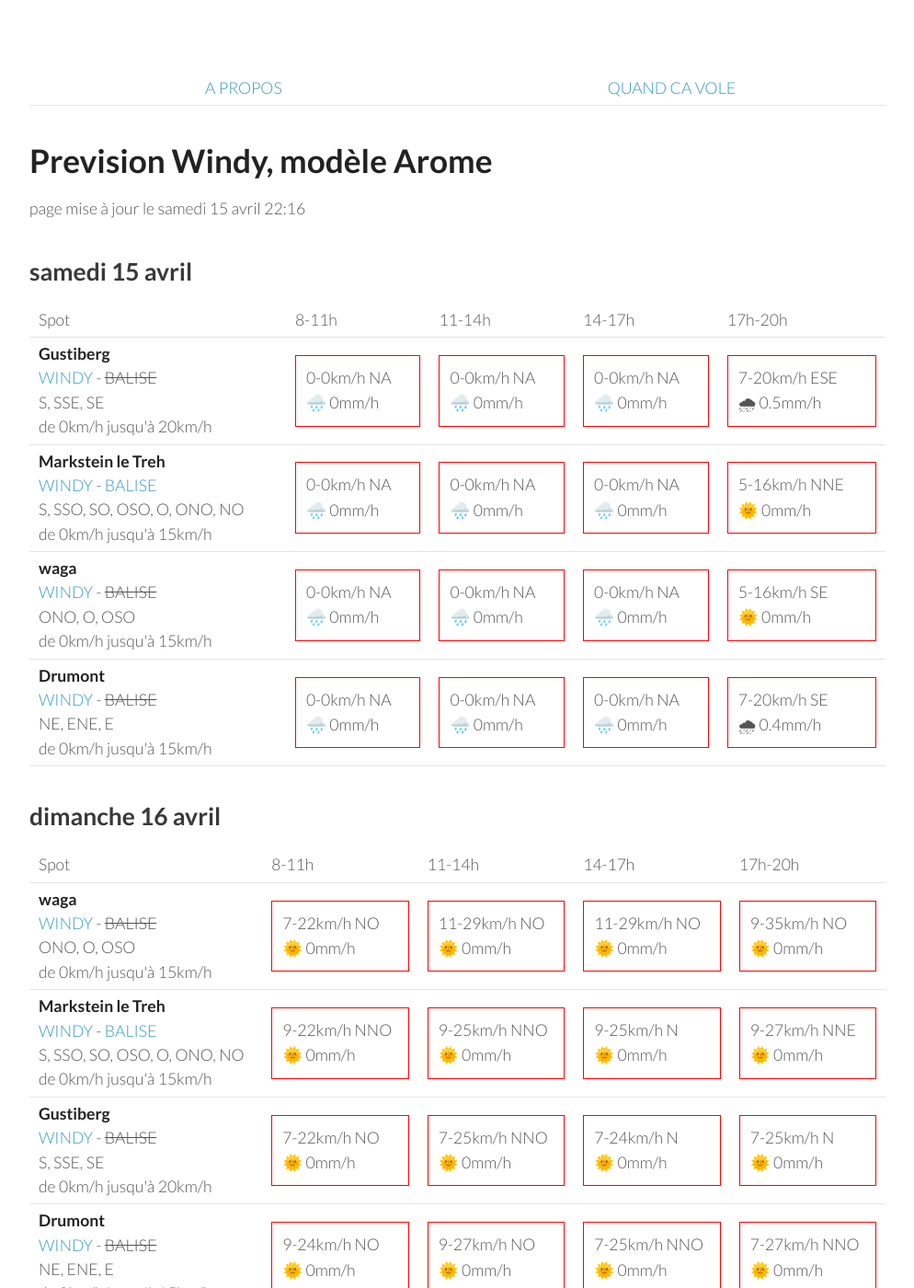
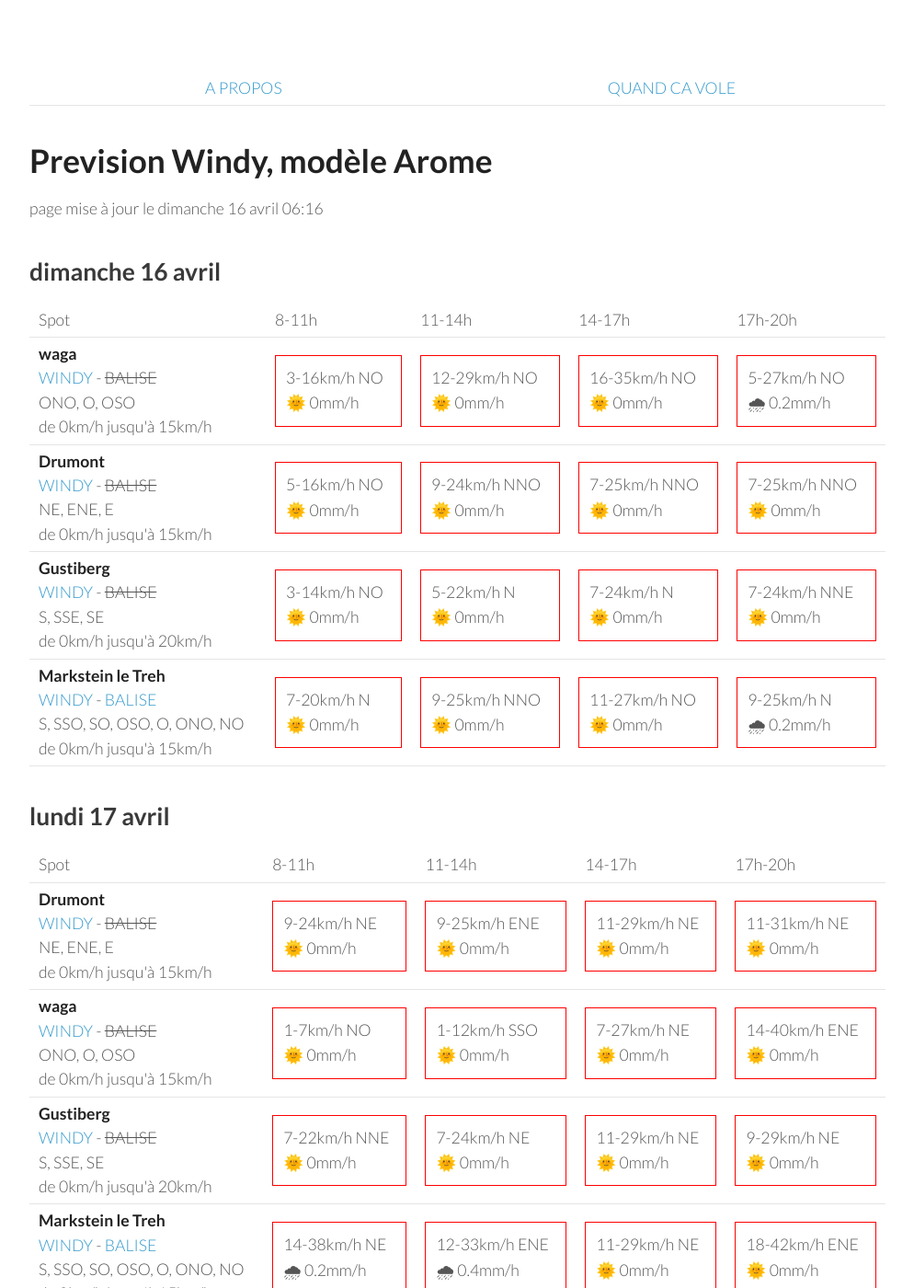
Before and after one commit to parapente-dans-le-nord/parapente-dans-le-nord.github.io, a Jekyll site: the page built from vosges.markdown, in a window 1280 px wide and 1400 px high. Shown: the whole window at 92% size, without its empty margins (26-1020 px from the left). Built offline with Jekyll 4.4.1, drawn with Linux system fonts in a browser that asks for light colours; some of the changed text lies outside the part shown.

Commit message:
update index.markdown

```diff
--- a/vosges.markdown
+++ b/vosges.markdown
@@ -7,60 +7,8 @@ title:  "Tous les spots"
 {: .links}
 
 # Prevision Windy, modèle Arome
-page mise à jour le samedi 15 avril 22:16
+page mise à jour le dimanche 16 avril 06:16
 
-## samedi 15 avril
-
-{::nomarkdown}
-<table>
-  <tbody>
-    <tr>
-      <td>Spot</td>
-      <td>8-11h</td>
-      <td>11-14h</td>
-      <td>14-17h</td>
-      <td>17h-20h</td>
-    </tr>
-<tr>
-        <td><strong>Gustiberg</strong><br><a href="https://windy.com/47.894/6.934?47.891,6.934,15,m:eYYagmI">WINDY</a> - <span class="no-balise"> BALISE </span><br> <span class="vent-favorable">S, SSE, SE</span><br><span class="force-vent">de 0km/h jusqu'à 20km/h</span> </td>
-
-            <td><div class="not-flyable"><p>0-0km/h NA</p><p>🌧️ 0mm/h</p></div></td>
-            <td><div class="not-flyable"><p>0-0km/h NA</p><p>🌧️ 0mm/h</p></div></td>
-            <td><div class="not-flyable"><p>0-0km/h NA</p><p>🌧️ 0mm/h</p></div></td>
-            <td><div class="not-flyable"><p>7-20km/h ESE</p><p>🌧 0.5mm/h</p></div></td>
-
-    </tr>
-<tr>
-        <td><strong>Markstein le Treh</strong><br><a href="https://windy.com/47.926/7.012?47.505,7.012,8,m:eY1agmQ">WINDY</a> - <span class=""><a href="http://www.balisemeteo.com/balise.php?idBalise=136">BALISE</a> </span><br> <span class="vent-favorable">S, SSO, SO, OSO, O, ONO, NO</span><br><span class="force-vent">de 0km/h jusqu'à 15km/h</span> </td>
-
-            <td><div class="not-flyable"><p>0-0km/h NA</p><p>🌧️ 0mm/h</p></div></td>
-            <td><div class="not-flyable"><p>0-0km/h NA</p><p>🌧️ 0mm/h</p></div></td>
-            <td><div class="not-flyable"><p>0-0km/h NA</p><p>🌧️ 0mm/h</p></div></td>
-            <td><div class="not-flyable"><p>5-16km/h NNE</p><p>🌞 0mm/h</p></div></td>
-
-    </tr>
-<tr>
-        <td><strong>waga</strong><br><a href="https://windy.com/47.903/6.996?47.900,6.983,15">WINDY</a> - <span class="no-balise"> BALISE </span><br> <span class="vent-favorable">ONO, O, OSO</span><br><span class="force-vent">de 0km/h jusqu'à 15km/h</span> </td>
-
-            <td><div class="not-flyable"><p>0-0km/h NA</p><p>🌧️ 0mm/h</p></div></td>
-            <td><div class="not-flyable"><p>0-0km/h NA</p><p>🌧️ 0mm/h</p></div></td>
-            <td><div class="not-flyable"><p>0-0km/h NA</p><p>🌧️ 0mm/h</p></div></td>
-            <td><div class="not-flyable"><p>5-16km/h SE</p><p>🌞 0mm/h</p></div></td>
-
-    </tr>
-<tr>
-        <td><strong>Drumont</strong><br><a href="https://windy.com/47.898/6.919?47.687,6.919,9,m:eYYagmG">WINDY</a> - <span class="no-balise"> BALISE </span><br> <span class="vent-favorable">NE, ENE, E</span><br><span class="force-vent">de 0km/h jusqu'à 15km/h</span> </td>
-
-            <td><div class="not-flyable"><p>0-0km/h NA</p><p>🌧️ 0mm/h</p></div></td>
-            <td><div class="not-flyable"><p>0-0km/h NA</p><p>🌧️ 0mm/h</p></div></td>
-            <td><div class="not-flyable"><p>0-0km/h NA</p><p>🌧️ 0mm/h</p></div></td>
-            <td><div class="not-flyable"><p>7-20km/h SE</p><p>🌧 0.4mm/h</p></div></td>
-
-    </tr>
-
-</tbody>
-</table>
-{:/}
 ## dimanche 16 avril
 
 {::nomarkdown}
@@ -76,40 +24,40 @@ page mise à jour le samedi 15 avril 22:16
 <tr>
         <td><strong>waga</strong><br><a href="https://windy.com/47.903/6.996?47.900,6.983,15">WINDY</a> - <span class="no-balise"> BALISE </span><br> <span class="vent-favorable">ONO, O, OSO</span><br><span class="force-vent">de 0km/h jusqu'à 15km/h</span> </td>
 
-            <td><div class="not-flyable"><p>7-22km/h NO</p><p>🌞 0mm/h</p></div></td>
-            <td><div class="not-flyable"><p>11-29km/h NO</p><p>🌞 0mm/h</p></div></td>
-            <td><div class="not-flyable"><p>11-29km/h NO</p><p>🌞 0mm/h</p></div></td>
-            <td><div class="not-flyable"><p>9-35km/h NO</p><p>🌞 0mm/h</p></div></td>
+            <td><div class="not-flyable"><p>3-16km/h NO</p><p>🌞 0mm/h</p></div></td>
+            <td><div class="not-flyable"><p>12-29km/h NO</p><p>🌞 0mm/h</p></div></td>
+            <td><div class="not-flyable"><p>16-35km/h NO</p><p>🌞 0mm/h</p></div></td>
+            <td><div class="not-flyable"><p>5-27km/h NO</p><p>🌧 0.2mm/h</p></div></td>
+
+
+    </tr>
+<tr>
+        <td><strong>Drumont</strong><br><a href="https://windy.com/47.898/6.919?47.687,6.919,9,m:eYYagmG">WINDY</a> - <span class="no-balise"> BALISE </span><br> <span class="vent-favorable">NE, ENE, E</span><br><span class="force-vent">de 0km/h jusqu'à 15km/h</span> </td>
+
+            <td><div class="not-flyable"><p>5-16km/h NO</p><p>🌞 0mm/h</p></div></td>
+            <td><div class="not-flyable"><p>9-24km/h NNO</p><p>🌞 0mm/h</p></div></td>
+            <td><div class="not-flyable"><p>7-25km/h NNO</p><p>🌞 0mm/h</p></div></td>
+            <td><div class="not-flyable"><p>7-25km/h NNO</p><p>🌞 0mm/h</p></div></td>
+
+
+    </tr>
+<tr>
+        <td><strong>Gustiberg</strong><br><a href="https://windy.com/47.894/6.934?47.891,6.934,15,m:eYYagmI">WINDY</a> - <span class="no-balise"> BALISE </span><br> <span class="vent-favorable">S, SSE, SE</span><br><span class="force-vent">de 0km/h jusqu'à 20km/h</span> </td>
+
+            <td><div class="not-flyable"><p>3-14km/h NO</p><p>🌞 0mm/h</p></div></td>
+            <td><div class="not-flyable"><p>5-22km/h N</p><p>🌞 0mm/h</p></div></td>
+            <td><div class="not-flyable"><p>7-24km/h N</p><p>🌞 0mm/h</p></div></td>
+            <td><div class="not-flyable"><p>7-24km/h NNE</p><p>🌞 0mm/h</p></div></td>
 
 
     </tr>
 <tr>
         <td><strong>Markstein le Treh</strong><br><a href="https://windy.com/47.926/7.012?47.505,7.012,8,m:eY1agmQ">WINDY</a> - <span class=""><a href="http://www.balisemeteo.com/balise.php?idBalise=136">BALISE</a> </span><br> <span class="vent-favorable">S, SSO, SO, OSO, O, ONO, NO</span><br><span class="force-vent">de 0km/h jusqu'à 15km/h</span> </td>
 
-            <td><div class="not-flyable"><p>9-22km/h NNO</p><p>🌞 0mm/h</p></div></td>
+            <td><div class="not-flyable"><p>7-20km/h N</p><p>🌞 0mm/h</p></div></td>
             <td><div class="not-flyable"><p>9-25km/h NNO</p><p>🌞 0mm/h</p></div></td>
-            <td><div class="not-flyable"><p>9-25km/h N</p><p>🌞 0mm/h</p></div></td>
-            <td><div class="not-flyable"><p>9-27km/h NNE</p><p>🌞 0mm/h</p></div></td>
-
-
-    </tr>
-<tr>
-        <td><strong>Gustiberg</strong><br><a href="https://windy.com/47.894/6.934?47.891,6.934,15,m:eYYagmI">WINDY</a> - <span class="no-balise"> BALISE </span><br> <span class="vent-favorable">S, SSE, SE</span><br><span class="force-vent">de 0km/h jusqu'à 20km/h</span> </td>
-
-            <td><div class="not-flyable"><p>7-22km/h NO</p><p>🌞 0mm/h</p></div></td>
-            <td><div class="not-flyable"><p>7-25km/h NNO</p><p>🌞 0mm/h</p></div></td>
-            <td><div class="not-flyable"><p>7-24km/h N</p><p>🌞 0mm/h</p></div></td>
-            <td><div class="not-flyable"><p>7-25km/h N</p><p>🌞 0mm/h</p></div></td>
-
-
-    </tr>
-<tr>
-        <td><strong>Drumont</strong><br><a href="https://windy.com/47.898/6.919?47.687,6.919,9,m:eYYagmG">WINDY</a> - <span class="no-balise"> BALISE </span><br> <span class="vent-favorable">NE, ENE, E</span><br><span class="force-vent">de 0km/h jusqu'à 15km/h</span> </td>
-
-            <td><div class="not-flyable"><p>9-24km/h NO</p><p>🌞 0mm/h</p></div></td>
-            <td><div class="not-flyable"><p>9-27km/h NO</p><p>🌞 0mm/h</p></div></td>
-            <td><div class="not-flyable"><p>7-25km/h NNO</p><p>🌞 0mm/h</p></div></td>
-            <td><div class="not-flyable"><p>7-27km/h NNO</p><p>🌞 0mm/h</p></div></td>
+            <td><div class="not-flyable"><p>11-27km/h NO</p><p>🌞 0mm/h</p></div></td>
+            <td><div class="not-flyable"><p>9-25km/h N</p><p>🌧 0.2mm/h</p></div></td>
 
 
     </tr>
@@ -132,40 +80,40 @@ page mise à jour le samedi 15 avril 22:16
 <tr>
         <td><strong>Drumont</strong><br><a href="https://windy.com/47.898/6.919?47.687,6.919,9,m:eYYagmG">WINDY</a> - <span class="no-balise"> BALISE </span><br> <span class="vent-favorable">NE, ENE, E</span><br><span class="force-vent">de 0km/h jusqu'à 15km/h</span> </td>
 
-            <td><div class="not-flyable"><p>9-25km/h NE</p><p>🌞 0mm/h</p></div></td>
+            <td><div class="not-flyable"><p>9-24km/h NE</p><p>🌞 0mm/h</p></div></td>
+            <td><div class="not-flyable"><p>9-25km/h ENE</p><p>🌞 0mm/h</p></div></td>
+            <td><div class="not-flyable"><p>11-29km/h NE</p><p>🌞 0mm/h</p></div></td>
             <td><div class="not-flyable"><p>11-31km/h NE</p><p>🌞 0mm/h</p></div></td>
-            <td><div class="not-flyable"><p>12-35km/h ENE</p><p>🌧 0.6mm/h</p></div></td>
-            <td><div class="not-flyable"><p>14-38km/h NE</p><p>🌧 0.6mm/h</p></div></td>
 
 
     </tr>
 <tr>
         <td><strong>waga</strong><br><a href="https://windy.com/47.903/6.996?47.900,6.983,15">WINDY</a> - <span class="no-balise"> BALISE </span><br> <span class="vent-favorable">ONO, O, OSO</span><br><span class="force-vent">de 0km/h jusqu'à 15km/h</span> </td>
 
-            <td><div class="not-flyable"><p>0-12km/h NE</p><p>🌞 0mm/h</p></div></td>
-            <td><div class="not-flyable"><p>11-33km/h NE</p><p>🌞 0mm/h</p></div></td>
-            <td><div class="not-flyable"><p>14-40km/h ENE</p><p>🌧 0.5mm/h</p></div></td>
-            <td><div class="not-flyable"><p>14-42km/h NE</p><p>🌧 0.9mm/h</p></div></td>
+            <td><div class="not-flyable"><p>1-7km/h NO</p><p>🌞 0mm/h</p></div></td>
+            <td><div class="not-flyable"><p>1-12km/h SSO</p><p>🌞 0mm/h</p></div></td>
+            <td><div class="not-flyable"><p>7-27km/h NE</p><p>🌞 0mm/h</p></div></td>
+            <td><div class="not-flyable"><p>14-40km/h ENE</p><p>🌞 0mm/h</p></div></td>
 
 
     </tr>
 <tr>
         <td><strong>Gustiberg</strong><br><a href="https://windy.com/47.894/6.934?47.891,6.934,15,m:eYYagmI">WINDY</a> - <span class="no-balise"> BALISE </span><br> <span class="vent-favorable">S, SSE, SE</span><br><span class="force-vent">de 0km/h jusqu'à 20km/h</span> </td>
 
-            <td><div class="not-flyable"><p>9-24km/h NNE</p><p>🌞 0mm/h</p></div></td>
-            <td><div class="not-flyable"><p>11-31km/h NE</p><p>🌞 0mm/h</p></div></td>
-            <td><div class="not-flyable"><p>12-37km/h ENE</p><p>🌧 0.6mm/h</p></div></td>
-            <td><div class="not-flyable"><p>14-38km/h NE</p><p>🌧 0.7mm/h</p></div></td>
+            <td><div class="not-flyable"><p>7-22km/h NNE</p><p>🌞 0mm/h</p></div></td>
+            <td><div class="not-flyable"><p>7-24km/h NE</p><p>🌞 0mm/h</p></div></td>
+            <td><div class="not-flyable"><p>11-29km/h NE</p><p>🌞 0mm/h</p></div></td>
+            <td><div class="not-flyable"><p>9-29km/h NE</p><p>🌞 0mm/h</p></div></td>
 
 
     </tr>
 <tr>
         <td><strong>Markstein le Treh</strong><br><a href="https://windy.com/47.926/7.012?47.505,7.012,8,m:eY1agmQ">WINDY</a> - <span class=""><a href="http://www.balisemeteo.com/balise.php?idBalise=136">BALISE</a> </span><br> <span class="vent-favorable">S, SSO, SO, OSO, O, ONO, NO</span><br><span class="force-vent">de 0km/h jusqu'à 15km/h</span> </td>
 
-            <td><div class="not-flyable"><p>14-35km/h ENE</p><p>🌞 0mm/h</p></div></td>
-            <td><div class="not-flyable"><p>11-33km/h NE</p><p>🌞 0mm/h</p></div></td>
-            <td><div class="not-flyable"><p>14-40km/h NE</p><p>🌧 0.4mm/h</p></div></td>
-            <td><div class="not-flyable"><p>14-42km/h NE</p><p>🌧 0.8mm/h</p></div></td>
+            <td><div class="not-flyable"><p>14-38km/h NE</p><p>🌧 0.2mm/h</p></div></td>
+            <td><div class="not-flyable"><p>12-33km/h ENE</p><p>🌧 0.4mm/h</p></div></td>
+            <td><div class="not-flyable"><p>11-29km/h NE</p><p>🌞 0mm/h</p></div></td>
+            <td><div class="not-flyable"><p>18-42km/h ENE</p><p>🌞 0mm/h</p></div></td>
 
 
     </tr>
@@ -188,40 +136,40 @@ page mise à jour le samedi 15 avril 22:16
 <tr>
         <td><strong>Drumont</strong><br><a href="https://windy.com/47.898/6.919?47.687,6.919,9,m:eYYagmG">WINDY</a> - <span class="no-balise"> BALISE </span><br> <span class="vent-favorable">NE, ENE, E</span><br><span class="force-vent">de 0km/h jusqu'à 15km/h</span> </td>
 
-            <td><div class="not-flyable"><p>14-38km/h ENE</p><p>🌞 0mm/h</p></div></td>
-            <td><div class="not-flyable"><p>20-50km/h ENE</p><p>🌞 0mm/h</p></div></td>
-            <td><div class="not-flyable"><p>18-50km/h ENE</p><p>🌧 0.2mm/h</p></div></td>
-            <td><div class="not-flyable"><p>18-48km/h ENE</p><p>🌞 0mm/h</p></div></td>
+            <td><div class="not-flyable"><p>12-33km/h ENE</p><p>🌞 0mm/h</p></div></td>
+            <td><div class="not-flyable"><p>18-44km/h ENE</p><p>🌞 0mm/h</p></div></td>
+            <td><div class="not-flyable"><p>18-48km/h ENE</p><p>🌧 0.2mm/h</p></div></td>
+            <td><div class="not-flyable"><p>14-46km/h ENE</p><p>🌞 0mm/h</p></div></td>
 
 
     </tr>
 <tr>
         <td><strong>Markstein le Treh</strong><br><a href="https://windy.com/47.926/7.012?47.505,7.012,8,m:eY1agmQ">WINDY</a> - <span class=""><a href="http://www.balisemeteo.com/balise.php?idBalise=136">BALISE</a> </span><br> <span class="vent-favorable">S, SSO, SO, OSO, O, ONO, NO</span><br><span class="force-vent">de 0km/h jusqu'à 15km/h</span> </td>
 
-            <td><div class="not-flyable"><p>14-42km/h NE</p><p>🌞 0mm/h</p></div></td>
-            <td><div class="not-flyable"><p>20-51km/h ENE</p><p>🌞 0mm/h</p></div></td>
-            <td><div class="not-flyable"><p>18-53km/h ENE</p><p>🌧 0.3mm/h</p></div></td>
-            <td><div class="not-flyable"><p>18-51km/h NE</p><p>🌞 0mm/h</p></div></td>
+            <td><div class="not-flyable"><p>12-37km/h NE</p><p>🌞 0mm/h</p></div></td>
+            <td><div class="not-flyable"><p>18-48km/h ENE</p><p>🌞 0mm/h</p></div></td>
+            <td><div class="not-flyable"><p>18-51km/h ENE</p><p>🌧 0.3mm/h</p></div></td>
+            <td><div class="not-flyable"><p>14-50km/h NE</p><p>🌞 0mm/h</p></div></td>
 
 
     </tr>
 <tr>
         <td><strong>waga</strong><br><a href="https://windy.com/47.903/6.996?47.900,6.983,15">WINDY</a> - <span class="no-balise"> BALISE </span><br> <span class="vent-favorable">ONO, O, OSO</span><br><span class="force-vent">de 0km/h jusqu'à 15km/h</span> </td>
 
-            <td><div class="not-flyable"><p>14-44km/h ENE</p><p>🌞 0mm/h</p></div></td>
-            <td><div class="not-flyable"><p>20-53km/h ENE</p><p>🌞 0mm/h</p></div></td>
-            <td><div class="not-flyable"><p>18-55km/h ENE</p><p>🌧 0.3mm/h</p></div></td>
-            <td><div class="not-flyable"><p>18-50km/h NE</p><p>🌞 0mm/h</p></div></td>
+            <td><div class="not-flyable"><p>12-37km/h NE</p><p>🌞 0mm/h</p></div></td>
+            <td><div class="not-flyable"><p>18-48km/h ENE</p><p>🌞 0mm/h</p></div></td>
+            <td><div class="not-flyable"><p>18-51km/h ENE</p><p>🌧 0.3mm/h</p></div></td>
+            <td><div class="not-flyable"><p>14-50km/h NE</p><p>🌞 0mm/h</p></div></td>
 
 
     </tr>
 <tr>
         <td><strong>Gustiberg</strong><br><a href="https://windy.com/47.894/6.934?47.891,6.934,15,m:eYYagmI">WINDY</a> - <span class="no-balise"> BALISE </span><br> <span class="vent-favorable">S, SSE, SE</span><br><span class="force-vent">de 0km/h jusqu'à 20km/h</span> </td>
 
-            <td><div class="not-flyable"><p>14-40km/h ENE</p><p>🌞 0mm/h</p></div></td>
-            <td><div class="not-flyable"><p>20-50km/h ENE</p><p>🌞 0mm/h</p></div></td>
-            <td><div class="not-flyable"><p>18-51km/h ENE</p><p>🌧 0.2mm/h</p></div></td>
-            <td><div class="not-flyable"><p>18-48km/h NE</p><p>🌞 0mm/h</p></div></td>
+            <td><div class="not-flyable"><p>12-35km/h ENE</p><p>🌞 0mm/h</p></div></td>
+            <td><div class="not-flyable"><p>18-44km/h ENE</p><p>🌞 0mm/h</p></div></td>
+            <td><div class="not-flyable"><p>18-48km/h ENE</p><p>🌧 0.2mm/h</p></div></td>
+            <td><div class="not-flyable"><p>14-46km/h ENE</p><p>🌞 0mm/h</p></div></td>
 
 
     </tr>
@@ -244,7 +192,7 @@ page mise à jour le samedi 15 avril 22:16
 <tr>
         <td><strong>Drumont</strong><br><a href="https://windy.com/47.898/6.919?47.687,6.919,9,m:eYYagmG">WINDY</a> - <span class="no-balise"> BALISE </span><br> <span class="vent-favorable">NE, ENE, E</span><br><span class="force-vent">de 0km/h jusqu'à 15km/h</span> </td>
 
-            <td><div class="not-flyable"><p>9-29km/h E</p><p>🌞 0mm/h</p></div></td>
+            <td><div class="not-flyable"><p>11-27km/h E</p><p>🌞 0mm/h</p></div></td>
             <td><div class="not-flyable"><p>14-38km/h E</p><p>🌞 0mm/h</p></div></td>
             <td><div class="not-flyable"><p>14-38km/h E</p><p>🌞 0mm/h</p></div></td>
             <td><div class="not-flyable"><p>14-38km/h ENE</p><p>🌞 0mm/h</p></div></td>
@@ -252,9 +200,19 @@ page mise à jour le samedi 15 avril 22:16
 
     </tr>
 <tr>
+        <td><strong>Gustiberg</strong><br><a href="https://windy.com/47.894/6.934?47.891,6.934,15,m:eYYagmI">WINDY</a> - <span class="no-balise"> BALISE </span><br> <span class="vent-favorable">S, SSE, SE</span><br><span class="force-vent">de 0km/h jusqu'à 20km/h</span> </td>
+
+            <td><div class="not-flyable"><p>11-29km/h E</p><p>🌞 0mm/h</p></div></td>
+            <td><div class="not-flyable"><p>14-38km/h E</p><p>🌞 0mm/h</p></div></td>
+            <td><div class="not-flyable"><p>14-40km/h E</p><p>🌧 0.2mm/h</p></div></td>
+            <td><div class="not-flyable"><p>14-38km/h ENE</p><p>🌞 0mm/h</p></div></td>
+
+
+    </tr>
+<tr>
         <td><strong>waga</strong><br><a href="https://windy.com/47.903/6.996?47.900,6.983,15">WINDY</a> - <span class="no-balise"> BALISE </span><br> <span class="vent-favorable">ONO, O, OSO</span><br><span class="force-vent">de 0km/h jusqu'à 15km/h</span> </td>
 
-            <td><div class="not-flyable"><p>9-35km/h ENE</p><p>🌞 0mm/h</p></div></td>
+            <td><div class="not-flyable"><p>9-29km/h ENE</p><p>🌞 0mm/h</p></div></td>
             <td><div class="not-flyable"><p>14-40km/h ENE</p><p>🌞 0mm/h</p></div></td>
             <td><div class="not-flyable"><p>14-42km/h ENE</p><p>🌧 0.3mm/h</p></div></td>
             <td><div class="not-flyable"><p>14-42km/h ENE</p><p>🌞 0mm/h</p></div></td>
@@ -262,20 +220,10 @@ page mise à jour le samedi 15 avril 22:16
 
     </tr>
 <tr>
-        <td><strong>Gustiberg</strong><br><a href="https://windy.com/47.894/6.934?47.891,6.934,15,m:eYYagmI">WINDY</a> - <span class="no-balise"> BALISE </span><br> <span class="vent-favorable">S, SSE, SE</span><br><span class="force-vent">de 0km/h jusqu'à 20km/h</span> </td>
-
-            <td><div class="not-flyable"><p>9-31km/h ENE</p><p>🌞 0mm/h</p></div></td>
-            <td><div class="not-flyable"><p>14-38km/h E</p><p>🌞 0mm/h</p></div></td>
-            <td><div class="not-flyable"><p>14-40km/h E</p><p>🌧 0.2mm/h</p></div></td>
-            <td><div class="not-flyable"><p>14-38km/h ENE</p><p>🌞 0mm/h</p></div></td>
-
-
-    </tr>
-<tr>
         <td><strong>Markstein le Treh</strong><br><a href="https://windy.com/47.926/7.012?47.505,7.012,8,m:eY1agmQ">WINDY</a> - <span class=""><a href="http://www.balisemeteo.com/balise.php?idBalise=136">BALISE</a> </span><br> <span class="vent-favorable">S, SSO, SO, OSO, O, ONO, NO</span><br><span class="force-vent">de 0km/h jusqu'à 15km/h</span> </td>
 
-            <td><div class="not-flyable"><p>11-35km/h ENE</p><p>🌞 0mm/h</p></div></td>
-            <td><div class="not-flyable"><p>14-38km/h ENE</p><p>🌞 0mm/h</p></div></td>
+            <td><div class="not-flyable"><p>11-31km/h ENE</p><p>🌞 0mm/h</p></div></td>
+            <td><div class="not-flyable"><p>14-40km/h ENE</p><p>🌞 0mm/h</p></div></td>
             <td><div class="not-flyable"><p>14-42km/h ENE</p><p>🌧 0.3mm/h</p></div></td>
             <td><div class="not-flyable"><p>14-42km/h ENE</p><p>🌧 0.2mm/h</p></div></td>
 
```
